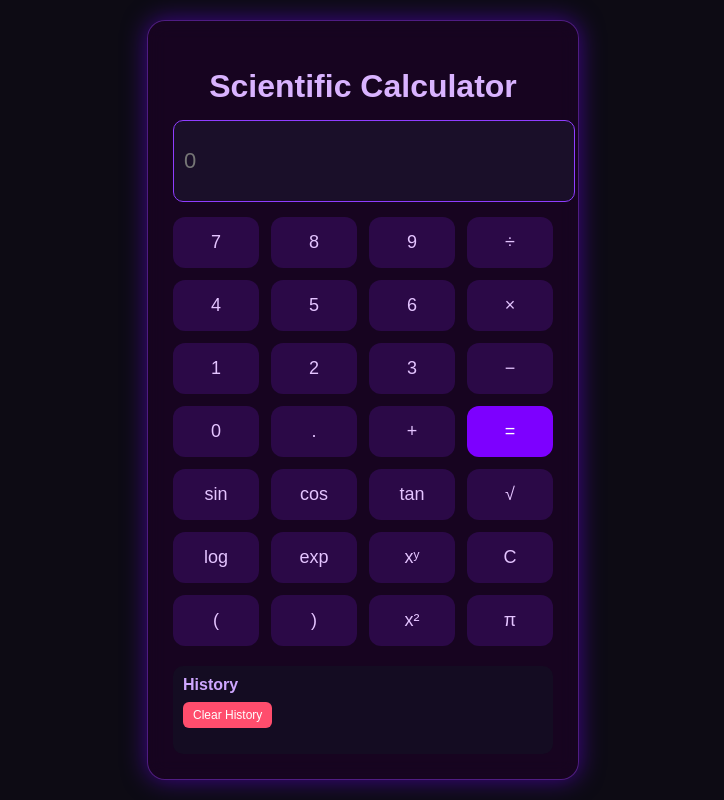
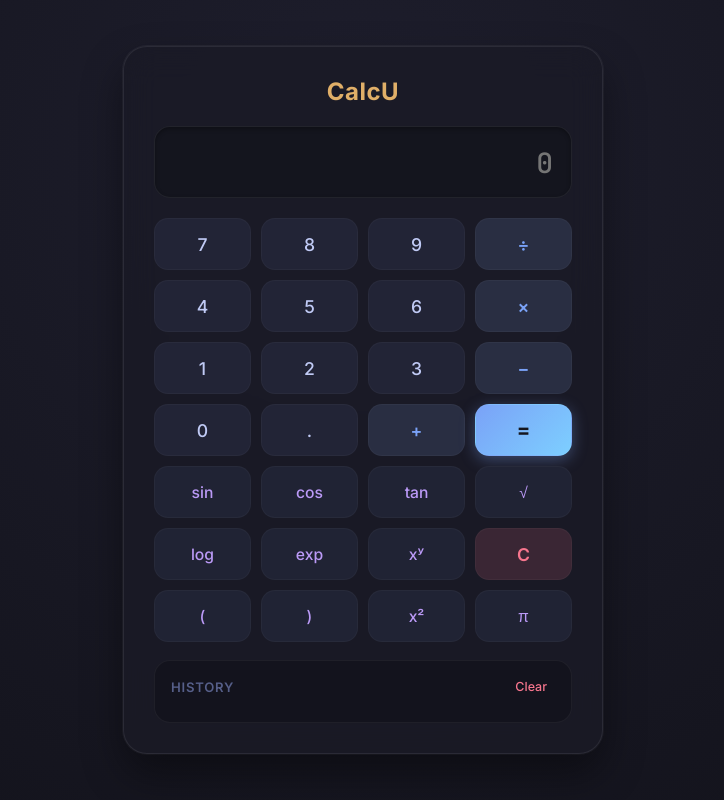
Before and after one commit to Austind16/Flask-Calculator, a Flask app: page / in a window 1280 px wide. Shown: the whole page, without its empty margins (277-1001 px from the left). Run offline with Flask 3, Linux system fonts and the light colour scheme.

Commit message:
UI improvements

```diff
--- a/Calc/static/script.js
+++ b/Calc/static/script.js
@@ -28,20 +28,37 @@ function getSingleOpPrefix(op) {
     return funcMap[op] || "";
 }
 
+function adjustFontSize() {
+    if (!display) return;
+    let len = display.value.length;
+    if (len > 25) {
+        display.style.fontSize = "1.0rem";
+    } else if (len > 18) {
+        display.style.fontSize = "1.25rem";
+    } else if (len > 12) {
+        display.style.fontSize = "1.45rem";
+    } else {
+        display.style.fontSize = "";
+    }
+}
+
 function updateSingleOpDisplay() {
     let prefix = getSingleOpPrefix(pendingSingleOp);
     if (prefix === "") {
         display.value = expression;
+        adjustFontSize();
         return;
     }
 
     // For trig ops, allow optional closing parenthesis in display only.
     if (["sin", "cos", "tan"].includes(pendingSingleOp)) {
         display.value = prefix + expression + (singleOpHasClosingParen ? ")" : "");
+        adjustFontSize();
         return;
     }
 
     display.value = prefix + expression;
+    adjustFontSize();
 }
 
 function press(num) {
@@ -56,6 +73,7 @@ function press(num) {
     } else {
         expression += num;
         display.value = expression;
+        adjustFontSize();
     }
 }
 
--- a/Calc/static/style.css
+++ b/Calc/static/style.css
@@ -1,100 +1,273 @@
-body{
-margin:0;
-background:#0d0b14;
-font-family:Poppins, sans-serif;
-display:flex;
-justify-content:center;
-align-items:center;
-height:100vh;
-color:white;
+/* Modern Dark Theme - Clean & Organic Ergonomic Design */
+@import url('https://fonts.googleapis.com/css2?family=Inter:wght@300;400;500;600;700&family=JetBrains+Mono:wght@400;500&display=swap');
+
+:root {
+    --bg-gradient: radial-gradient(circle at 50% 20%, #1e1e2d 0%, #12121a 100%);
+    --card-bg: rgba(26, 27, 38, 0.85);
+    --card-border: rgba(255, 255, 255, 0.08);
+    --card-shadow: 0 20px 40px rgba(0, 0, 0, 0.4), 0 0 0 1px rgba(255, 255, 255, 0.05);
+
+    --screen-bg: #14151e;
+    --screen-border: rgba(255, 255, 255, 0.06);
+    --screen-text: #f0f3f9;
+    --screen-placeholder: #565f89;
+
+    --btn-num-bg: #222436;
+    --btn-num-text: #c0caf5;
+    --btn-num-hover: #2f334d;
+
+    --btn-op-bg: #292e42;
+    --btn-op-text: #7aa2f7;
+    --btn-op-hover: #3b4261;
+
+    --btn-fn-bg: #202334;
+    --btn-fn-text: #bb9af7;
+    --btn-fn-hover: #2e344e;
+
+    --btn-clear-bg: rgba(247, 118, 142, 0.15);
+    --btn-clear-text: #f7768e;
+    --btn-clear-hover: rgba(247, 118, 142, 0.28);
+
+    --btn-equal-bg: linear-gradient(135deg, #7aa2f7 0%, #7dcfff 100%);
+    --btn-equal-text: #15161e;
+    --btn-equal-shadow: 0 4px 15px rgba(122, 162, 247, 0.35);
+
+    --history-bg: rgba(18, 18, 26, 0.6);
+    --history-border: rgba(255, 255, 255, 0.05);
+    --history-item-border: rgba(255, 255, 255, 0.04);
 }
 
-.container{
-width:380px;
-padding:25px;
-background:rgba(30,0,40,0.6);
-border-radius:18px;
-box-shadow:0 0 25px #7000ff80;
-backdrop-filter:blur(10px);
-border:1px solid #9a3dff70;
+* {
+    box-sizing: border-box;
+    margin: 0;
+    padding: 0;
 }
 
-h1{
-text-align:center;
-color:#d9b3ff;
-margin-bottom:15px;
+body {
+    background: var(--bg-gradient);
+    font-family: 'Inter', -apple-system, BlinkMacSystemFont, sans-serif;
+    display: flex;
+    justify-content: center;
+    align-items: center;
+    min-height: 100vh;
+    color: #a9b1d6;
+    padding: 20px;
 }
 
-
-.screen{
-width:100%;
-height:60px;
-background:#1a0f29;
-border:1px solid #8f3dff;
-border-radius:10px;
-margin-bottom:15px;
-font-size:22px;
-padding:10px;
-color:#e6d4ff;
+.container {
+    width: 100%;
+    max-width: 480px;
+    padding: 30px;
+    background: var(--card-bg);
+    border-radius: 24px;
+    box-shadow: var(--card-shadow);
+    backdrop-filter: blur(16px);
+    -webkit-backdrop-filter: blur(16px);
+    border: 1px solid var(--card-border);
 }
 
-.row{
-display:grid;
-grid-template-columns:repeat(4,1fr);
-gap:12px;
-margin-bottom:12px;
+.app-header {
+    display: flex;
+    align-items: center;
+    justify-content: center;
+    margin-bottom: 20px;
 }
 
-button{
-background:#2b0947;
-color:#e4c4ff;
-padding:15px;
-font-size:18px;
-border-radius:12px;
-border:none;
-cursor:pointer;
+h1 {
+    font-size: 1.5rem;
+    font-weight: 700;
+    color: #e0af68;
+    letter-spacing: 0.02em;
 }
 
-button:hover{
-background:#5e00b8;
+.sub-tag {
+    font-size: 0.72rem;
+    font-weight: 500;
+    padding: 3px 8px;
+    background: rgba(224, 175, 104, 0.12);
+    color: #e0af68;
+    border-radius: 6px;
+    letter-spacing: 0.04em;
+    text-transform: uppercase;
 }
 
-.equal{
-background:#7d00ff;
-color:white;
+.screen {
+    width: 100%;
+    height: 72px;
+    background: var(--screen-bg);
+    border: 1px solid var(--screen-border);
+    border-radius: 16px;
+    margin-bottom: 20px;
+    font-family: 'JetBrains Mono', monospace;
+    font-size: 1.75rem;
+    font-weight: 500;
+    padding: 12px 18px;
+    color: var(--screen-text);
+    text-align: right;
+    outline: none;
+    box-shadow: inset 0 2px 4px rgba(0, 0, 0, 0.3);
+    transition: all 0.2s ease;
+    overflow: hidden;
+    text-overflow: ellipsis;
+    white-space: nowrap;
 }
 
-.result-box{
-margin-top:15px;
-text-align:center;
-font-size:20px;
-color:#d6baff;
+/* Adjust font size smaller automatically when display has longer text/messages */
+.screen[value*="Please enter"],
+.screen[value*="Invalid"],
+.screen[value*="Incomplete"],
+.screen[value*="Cannot divide"],
+.screen[value*="Math domain"],
+.screen[value*="Result too large"],
+.screen[value*="Negative root"] {
+    font-size: 1.05rem !important;
+    font-weight: 400;
+    color: #f7768e;
 }
 
-.history{
-
-margin-top:20px;
-max-height:150px;
-overflow-y:auto;
-background:#140c22;
-padding:10px;
-border-radius:10px;
+.row {
+    display: grid;
+    grid-template-columns: repeat(4, 1fr);
+    gap: 10px;
+    margin-bottom: 10px;
 }
 
-.history h3{
-margin:0;
-font-size:16px;
-color:#cfa7ff;
+button {
+    font-family: 'Inter', sans-serif;
+    background: var(--btn-num-bg);
+    color: var(--btn-num-text);
+    height: 52px;
+    font-size: 1.1rem;
+    font-weight: 500;
+    border-radius: 14px;
+    border: 1px solid rgba(255, 255, 255, 0.03);
+    cursor: pointer;
+    user-select: none;
+    transition: all 0.15s cubic-bezier(0.4, 0, 0.2, 1);
+    display: flex;
+    align-items: center;
+    justify-content: center;
 }
 
-.history ul{
-list-style:none;
-padding:0;
-margin-top:10px;
+button:hover {
+    background: var(--btn-num-hover);
+    transform: translateY(-1px);
+    border-color: rgba(255, 255, 255, 0.08);
 }
 
-.history li{
-padding:5px;
-font-size:14px;
-border-bottom:1px solid #333;
+button:active {
+    transform: translateY(1px);
+    opacity: 0.9;
 }
+
+.btn-op {
+    background: var(--btn-op-bg);
+    color: var(--btn-op-text);
+    font-weight: 600;
+}
+
+.btn-op:hover {
+    background: var(--btn-op-hover);
+}
+
+.btn-fn {
+    background: var(--btn-fn-bg);
+    color: var(--btn-fn-text);
+    font-size: 0.98rem;
+    font-weight: 500;
+}
+
+.btn-fn:hover {
+    background: var(--btn-fn-hover);
+}
+
+.btn-clear {
+    background: var(--btn-clear-bg);
+    color: var(--btn-clear-text);
+    font-weight: 600;
+}
+
+.btn-clear:hover {
+    background: var(--btn-clear-hover);
+}
+
+.equal {
+    background: var(--btn-equal-bg);
+    color: var(--btn-equal-text);
+    font-weight: 700;
+    font-size: 1.25rem;
+    box-shadow: var(--btn-equal-shadow);
+}
+
+.equal:hover {
+    filter: brightness(1.08);
+}
+
+.history {
+    margin-top: 18px;
+    background: var(--history-bg);
+    padding: 14px 16px;
+    border-radius: 16px;
+    border: 1px solid var(--history-border);
+}
+
+.history-header {
+    display: flex;
+    justify-content: space-between;
+    align-items: center;
+    margin-bottom: 10px;
+}
+
+.history-header h3 {
+    font-size: 0.82rem;
+    font-weight: 600;
+    text-transform: uppercase;
+    letter-spacing: 0.06em;
+    color: #565f89;
+}
+
+.btn-clear-history {
+    background: transparent;
+    border: none;
+    color: #f7768e;
+    font-size: 0.78rem;
+    font-weight: 500;
+    cursor: pointer;
+    padding: 4px 8px;
+    border-radius: 6px;
+    transition: background 0.15s ease;
+    height: auto;
+}
+
+.btn-clear-history:hover {
+    background: rgba(247, 118, 142, 0.12);
+    transform: none;
+}
+
+.history-list {
+    max-height: 120px;
+    overflow-y: auto;
+    list-style: none;
+    padding: 0;
+}
+
+.history-list::-webkit-scrollbar {
+    width: 4px;
+}
+
+.history-list::-webkit-scrollbar-thumb {
+    background: rgba(255, 255, 255, 0.1);
+    border-radius: 4px;
+}
+
+.history-list li {
+    padding: 6px 0;
+    font-family: 'JetBrains Mono', monospace;
+    font-size: 0.85rem;
+    color: #9aa5ce;
+    border-bottom: 1px dashed var(--history-item-border);
+}
+
+.history-list li:last-child {
+    border-bottom: none;
+}
--- a/Calc/templates/index.html
+++ b/Calc/templates/index.html
@@ -3,16 +3,17 @@
 <head>
     <meta charset="UTF-8">
     <meta name="viewport" content="width=device-width, initial-scale=1.0">
-<title>Scientific Calculator</title>
+    <title>CalcU</title>
     <link rel="stylesheet" href="{{ url_for('static', filename='style.css') }}">
-
 </head>
 
 <body>
 
 <div class="container">
 
-<h1>Scientific Calculator</h1>
+    <div class="app-header">
+        <h1>CalcU</h1>
+    </div>
 
     <input id="display" class="screen" type="text"
            value="{{ input_value if input_value else '' }}"
@@ -29,69 +30,60 @@ placeholder="0" readonly>
             <button type="button" onclick="press('7')">7</button>
             <button type="button" onclick="press('8')">8</button>
             <button type="button" onclick="press('9')">9</button>
-<button type="button" onclick="setOp('/')">÷</button>
+            <button type="button" class="btn-op" onclick="setOp('/')">÷</button>
         </div>
 
         <div class="row">
             <button type="button" onclick="press('4')">4</button>
             <button type="button" onclick="press('5')">5</button>
             <button type="button" onclick="press('6')">6</button>
-<button type="button" onclick="setOp('*')">×</button>
+            <button type="button" class="btn-op" onclick="setOp('*')">×</button>
         </div>
 
         <div class="row">
             <button type="button" onclick="press('1')">1</button>
             <button type="button" onclick="press('2')">2</button>
             <button type="button" onclick="press('3')">3</button>
-<button type="button" onclick="setOp('-')">−</button>
+            <button type="button" class="btn-op" onclick="setOp('-')">−</button>
         </div>
 
         <div class="row">
             <button type="button" onclick="press('0')">0</button>
             <button type="button" onclick="press('.')">.</button>
-<button type="button" onclick="setOp('+')">+</button>
+            <button type="button" class="btn-op" onclick="setOp('+')">+</button>
             <button type="submit" class="equal">=</button>
         </div>
 
         <div class="row">
-<button type="button" onclick="setSingle('sin')">sin</button>
-<button type="button" onclick="setSingle('cos')">cos</button>
-<button type="button" onclick="setSingle('tan')">tan</button>
-<button type="button" onclick="setSingle('sqrt')">√</button>
+            <button type="button" class="btn-fn" onclick="setSingle('sin')">sin</button>
+            <button type="button" class="btn-fn" onclick="setSingle('cos')">cos</button>
+            <button type="button" class="btn-fn" onclick="setSingle('tan')">tan</button>
+            <button type="button" class="btn-fn" onclick="setSingle('sqrt')">√</button>
         </div>
 
         <div class="row">
-<button type="button" onclick="setSingle('log')">log</button>
-<button type="button" onclick="setSingle('exp')">exp</button>
-<button type="button" onclick="setOp('^')">xʸ</button>
-<button type="button" onclick="clearDisplay()">C</button>
+            <button type="button" class="btn-fn" onclick="setSingle('log')">log</button>
+            <button type="button" class="btn-fn" onclick="setSingle('exp')">exp</button>
+            <button type="button" class="btn-fn" onclick="setOp('^')">xʸ</button>
+            <button type="button" class="btn-clear" onclick="clearDisplay()">C</button>
         </div>
 
         <div class="row">
-<button type="button" onclick="setBracket('(')">(</button>
-<button type="button" onclick="setBracket(')')">)</button>
-<button type="button" onclick="setSingle('square')">x²</button>
-<button type="button" onclick="insertPi()">π</button>
+            <button type="button" class="btn-fn" onclick="setBracket('(')">(</button>
+            <button type="button" class="btn-fn" onclick="setBracket(')')">)</button>
+            <button type="button" class="btn-fn" onclick="setSingle('square')">x²</button>
+            <button type="button" class="btn-fn" onclick="insertPi()">π</button>
         </div>
 
     </form>
 
     <div class="history">
+        <div class="history-header">
             <h3>History</h3>
+            <button type="button" class="btn-clear-history" onclick="clearHistory()">Clear</button>
+        </div>
 
-<button type="button" onclick="clearHistory()" style="
-margin-top:8px;
-padding:6px 10px;
-background:#ff4d6d;
-border:none;
-border-radius:6px;
-color:white;
-cursor:pointer;
-font-size:12px;">
-Clear History
-</button>
-
-<ul id="historyList">
+        <ul id="historyList" class="history-list">
             {% for item in history|reverse %}
             <li>{{ item }}</li>
             {% endfor %}
```
Lines whose indentation alone changed are shown as unchanged.
